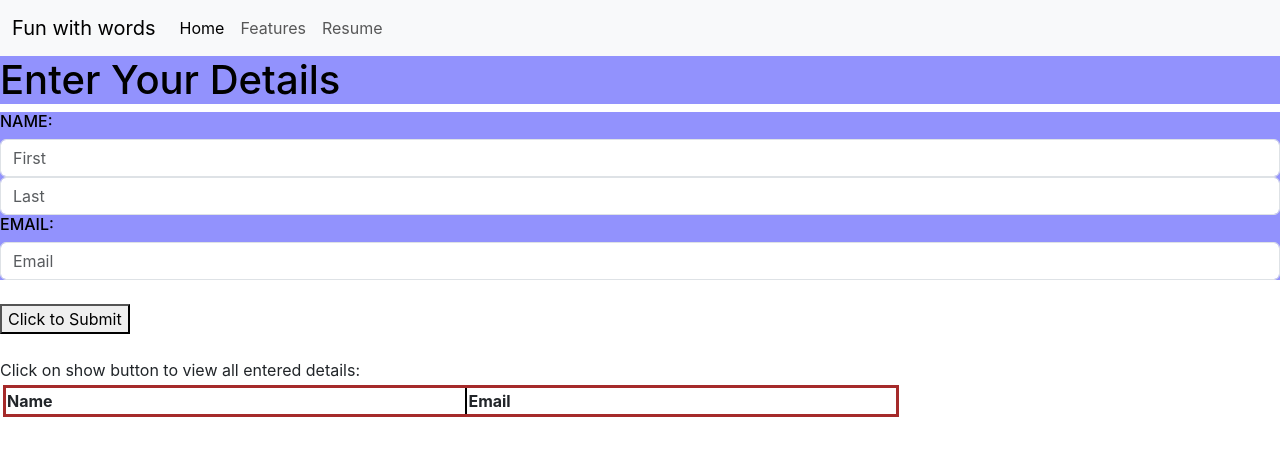
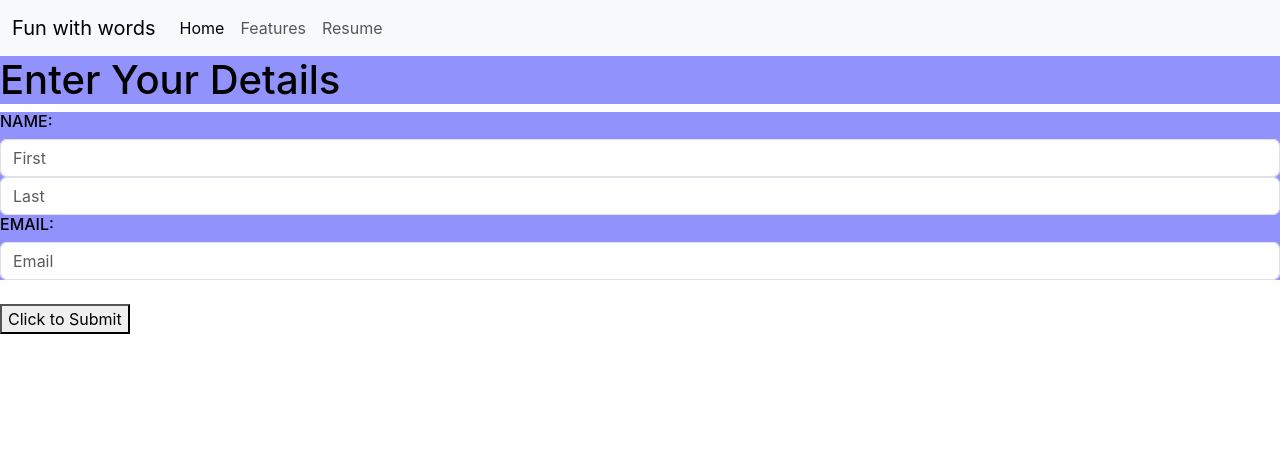
Before and after one commit to Piyush2527/Word_Counting_REACTJS, a React (Create React App) app: page /home in a window 1280 px wide. Shown: the top 456 px of the page. Built offline with nearby package versions, Linux system fonts and the light colour scheme.

Commit message:
completed project

```diff
--- a/src/Components/Home.js
+++ b/src/Components/Home.js
@@ -6,7 +6,6 @@ function Home(props) {
   const [val2, setVal2] = useState("");
   const [val3, setVal3] = useState("");
   const [info, setInfo] = useState([]);
-  const [y, setY] = useState(true)
   // const [tem,setTem] =useState("")
   const CTS = () => {
     if (val === "") {
@@ -64,10 +63,6 @@ function Home(props) {
   //   CTS()
   //   feed()
   // }
-  const sho =()=>{
-    setY(true)
-    console.log("true value ",y)
-  }
 
   return (
     <>
@@ -108,10 +103,8 @@ function Home(props) {
       </div>
       <br />
       <button onClick={duo}>Click to Submit</button>
-      <br />
-      <br />Click on show button to view all entered details:
 {/* <button onClick={sho}>show</button> */}
-      <table
+      {/* <table
         style={{
           width: "70%",
           margin: "3px",
@@ -130,7 +123,7 @@ function Home(props) {
             </tr>
           );
         })}
-      </table>
+      </table> */}
 
       {/* <button onClick={addJSON}>Submit data</button> */}
       {/* <button onClick={CC}>GO to advanced</button>
```
